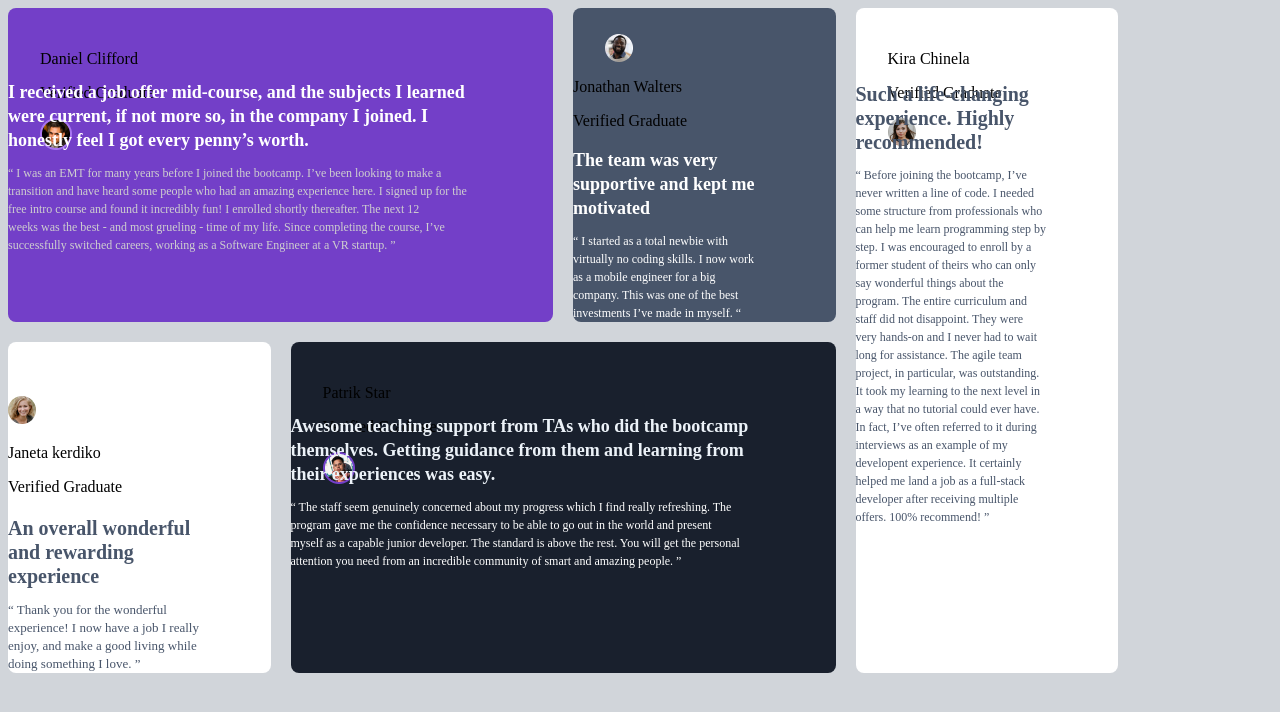
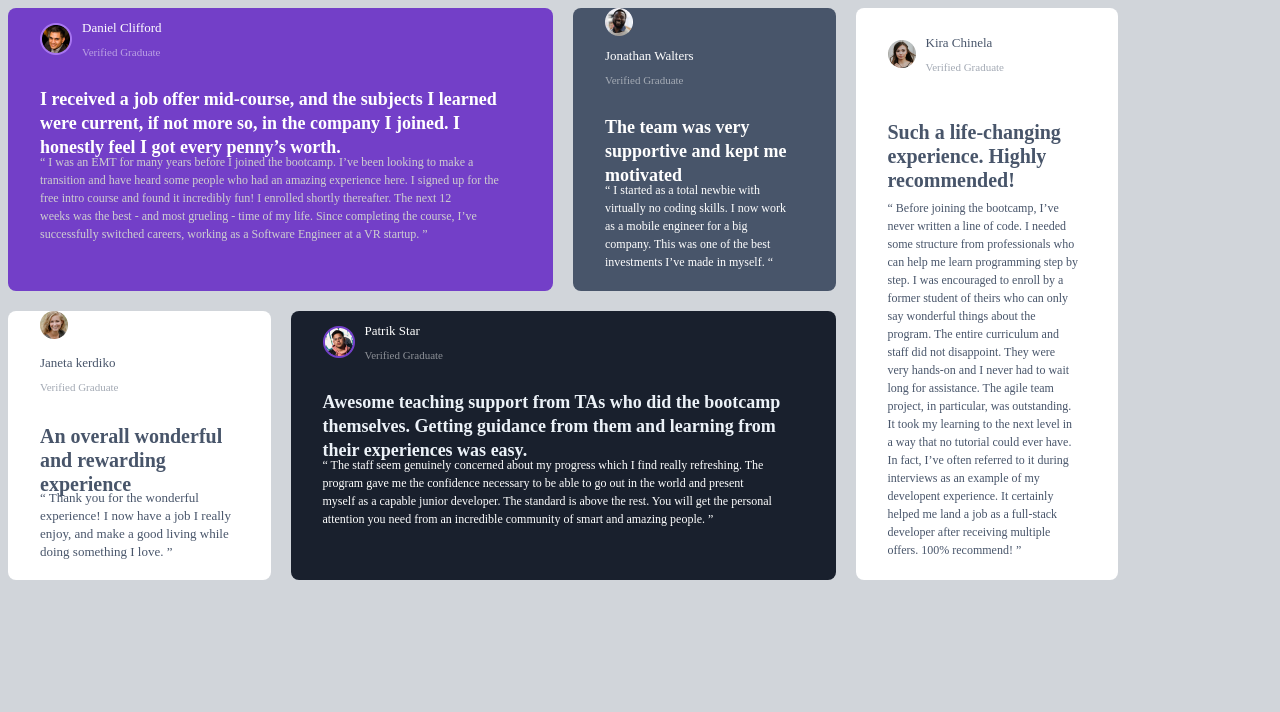
Before and after one commit to Tazochig/Homework7, a plain HTML site: page index.html in a window 1280 px wide. Drawn offline with Linux system fonts and the light colour scheme; files whose address does not match are found by name.

Commit message:
Update style.css

```diff
--- a/style.css
+++ b/style.css
@@ -18,15 +18,19 @@ gap: 20px;
         grid-area: erti;
         border-radius: 8px;
         background-color: #733FC8;
+        display: flex;
+        box-sizing: border-box;
+        flex-direction: column;
+        padding-left: 32px;
 
     }
     .daniel_surati{
-    width: 121px;
-    height: 28px;
-    top: 190px;
-    left: 197px;
-    padding-left: 32px;
-    padding-top: 26px;
+        display: flex;
+        justify-content: center;
+        flex-direction: row-reverse;
+        align-items: center;
+        gap: 10px;
+        justify-content: flex-end;
 
 
     }
@@ -62,14 +66,19 @@ gap: 20px;
         grid-area: ori;
         border-radius: 8px;
         background-color:#48556A ;
+        flex-direction: column;
+        display: flex;
+        padding-left: 32px;
     }
     .jona_surati{
-    width: 136px;
-    height: 28px;
-    top: 190px;
-    left: 767px;
-    padding-left: 32px;
-    padding-top: 26px;
+
+        display: flex;
+        justify-content: center;
+        flex-direction: row-reverse;
+        align-items: center;
+        gap: 10px;
+        justify-content: flex-end;
+
 
 
     }
@@ -104,14 +113,19 @@ gap: 20px;
         grid-area: sami;
         border-radius: 8px;
         background-color:white ;
+        flex-direction: column;
+        display: flex;
+        padding-left: 32px;
+        justify-content: space-evenly;
     }
     .kira_surati{
-    width: 121px;
-    height: 28px;
-    top: 190px;
-    left: 1052px;
-    padding-left: 32px;
-    padding-top: 26px;
+        display: flex;
+        justify-content: center;
+        flex-direction: row-reverse;
+        align-items: center;
+        gap: 10px;
+        justify-content: flex-end;
+
 
     }
     .kira_text{
@@ -145,14 +159,18 @@ gap: 20px;
     grid-area: otxi;
     border-radius: 8px;
     background-color:white ;
+    flex-direction: column;
+    display: flex;
+    padding-left: 32px;
     }
     .janet_surati{
-    width: 134px;
-    height: 28px;
-    top: 496px;
-    left: 197px;
-    padding-left: 32px;
-    padding-top: 26px;
+        display: flex;
+        justify-content: center;
+        flex-direction: row-reverse;
+        align-items: center;
+        gap: 10px;
+        justify-content: flex-end;
+
 
     }
     .janet_text{
@@ -186,14 +204,18 @@ background-color:white ;
         grid-area: xuti;
         border-radius: 8px;
         background-color: #19202D;
+        flex-direction: column;
+        display: flex;
+        padding-left: 32px;
+
     }
     .patrik_surati{
-    width: 124px;
-    height: 28px;
-    top: 496px;
-    left: 482px;
-    padding-left: 32px;
-    padding-top: 26px;
+        display: flex;
+        justify-content: center;
+        flex-direction: row-reverse;
+        align-items: center;
+        gap: 10px;
+        justify-content: flex-end;
 
     }
     .patrik_text{
@@ -221,3 +243,83 @@ background-color: #19202D;
         opacity: 0.7px;
 
     }
+    .wodeba{
+    font-size: 11px;
+    font-weight: 500;
+    line-height: 11px;
+    text-align: left;
+    color: #FFFFFF;
+    opacity: 50%;
+
+    }
+
+    .saxeli{
+    font-size: 13px;
+    font-weight: 500;
+    line-height: 13px;
+    text-align: left;
+    color: #FFFFFF;
+    }
+    .saxeli2{
+        font-size: 13px;
+        font-weight: 500;
+        line-height: 13px;
+        text-align: left;
+        color: #FFFFFF;
+
+    }
+    .wodeba2{
+        font-size: 11px;
+        font-weight: 500;
+        line-height: 11px;
+        text-align: left;
+        color: #FFFFFF;
+        opacity: 50%;
+
+    }
+    .saxeli5{
+        font-size: 13px;
+        font-weight: 500;
+        line-height: 13px;
+        text-align: left;
+        color: #FFFFFF;
+
+    }
+    .wodeba5{
+        font-size: 11px;
+        font-weight: 500;
+        line-height: 11px;
+        text-align: left;
+        color: #FFFFFF;
+        opacity: 50%;
+    }
+    .wodeba3{
+        font-size: 11px;
+        font-weight: 500;
+        line-height: 11px;
+        text-align: left;
+        color:#48556A;
+        opacity: 50%;
+    }
+    .wodeba4{
+        font-size: 11px;
+        font-weight: 500;
+        line-height: 11px;
+        text-align: left;
+        color:#48556A;
+        opacity: 50%;
+    }
+    .saxeli3{
+        color: #48556A;
+        font-size: 13px;
+        font-weight: 500;
+        line-height: 13px;
+        text-align: left;
+    }
+    .saxeli4{
+        color: #48556A;
+        font-size: 13px;
+        font-weight: 500;
+        line-height: 13px;
+        text-align: left;
+    }
```
Lines whose indentation alone changed are shown as unchanged.
